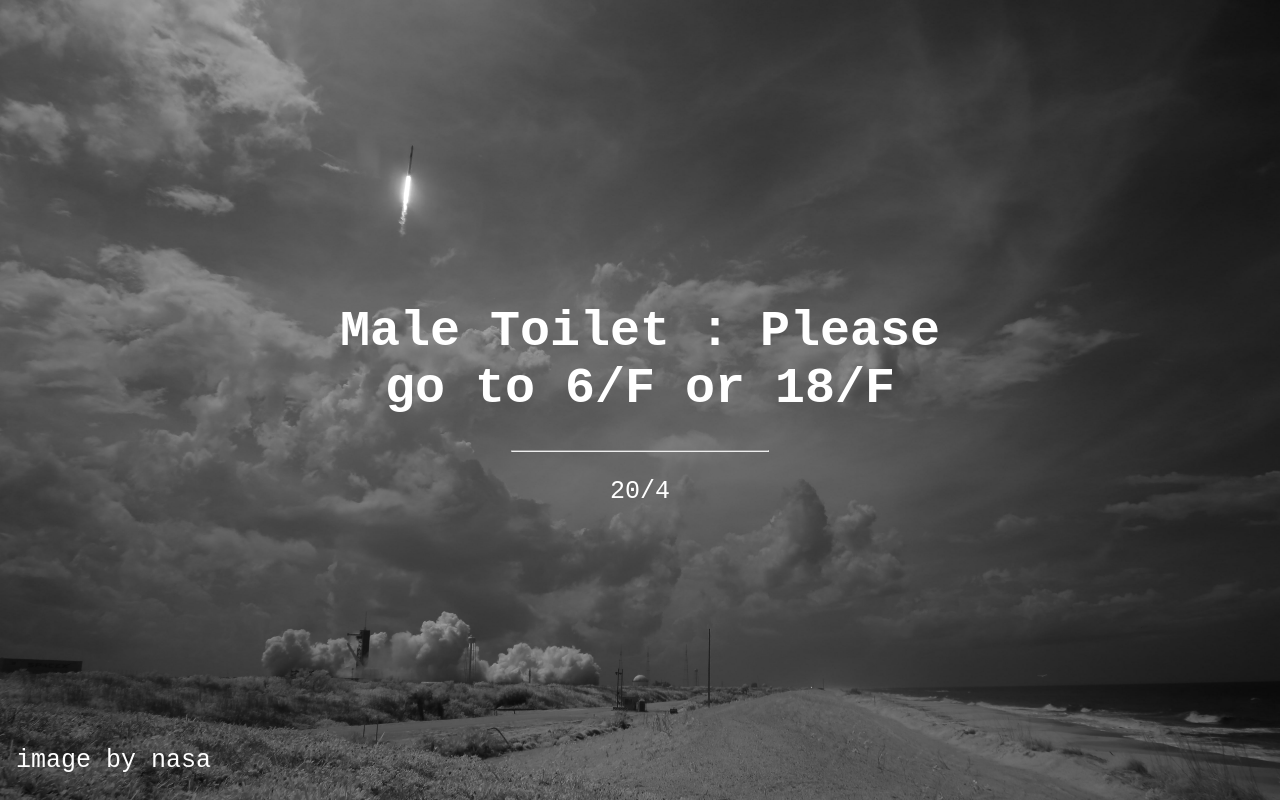
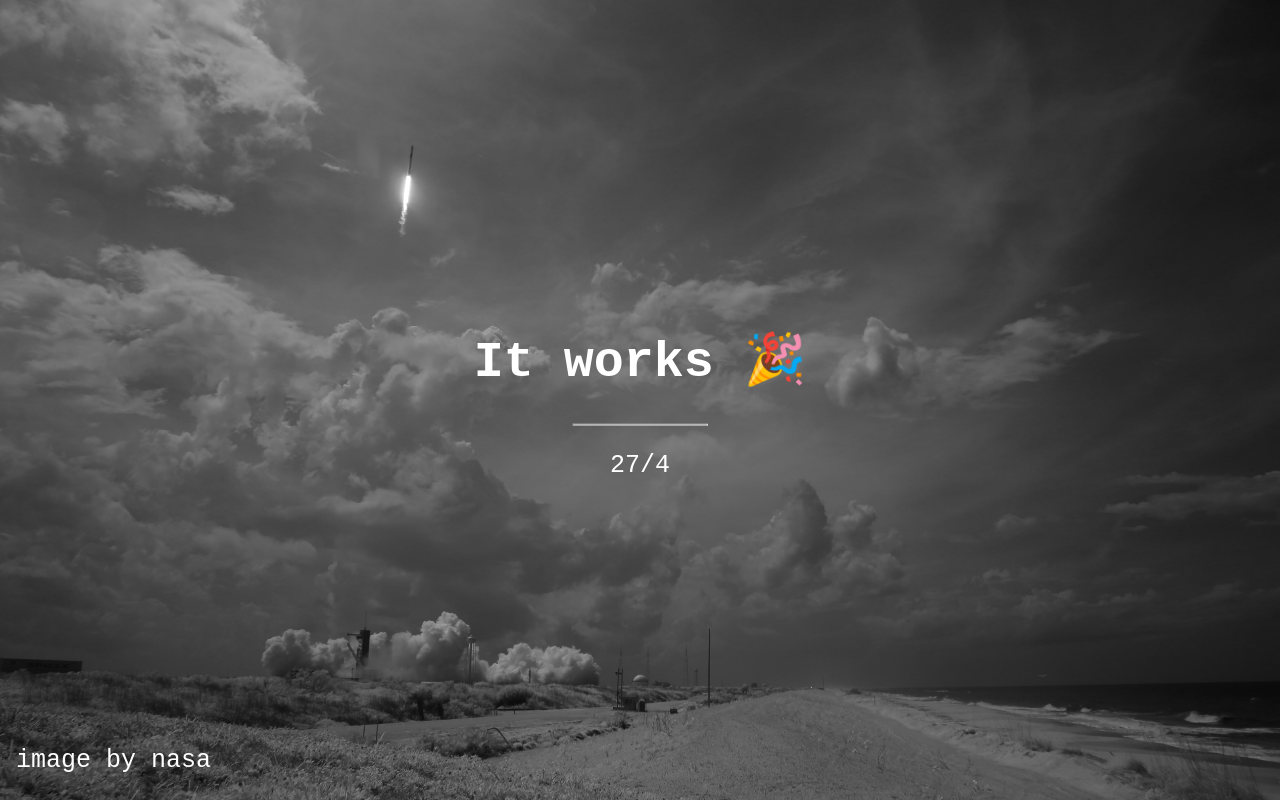
Before and after one commit to paroskwan/paroskwan.github.io, a plain HTML site: page istoiletstillwork/isit.html in a window 1280 px wide. Drawn offline with Linux system fonts and the light colour scheme.

Commit message:
update status

```diff
--- a/istoiletstillwork/isit.html
+++ b/istoiletstillwork/isit.html
@@ -49,9 +49,9 @@ hr {
     <p></p>
   </div>
   <div class="middle">
-    <h1>Male Toilet : Please go to 6/F or 18/F</h1>
+    <h1>It works &#127881;</h1>
     <hr>
-    <p>20/4</p>
+    <p>27/4</p>
   </div>
   <div class="bottomleft">
     <p>image by nasa</p>
```
